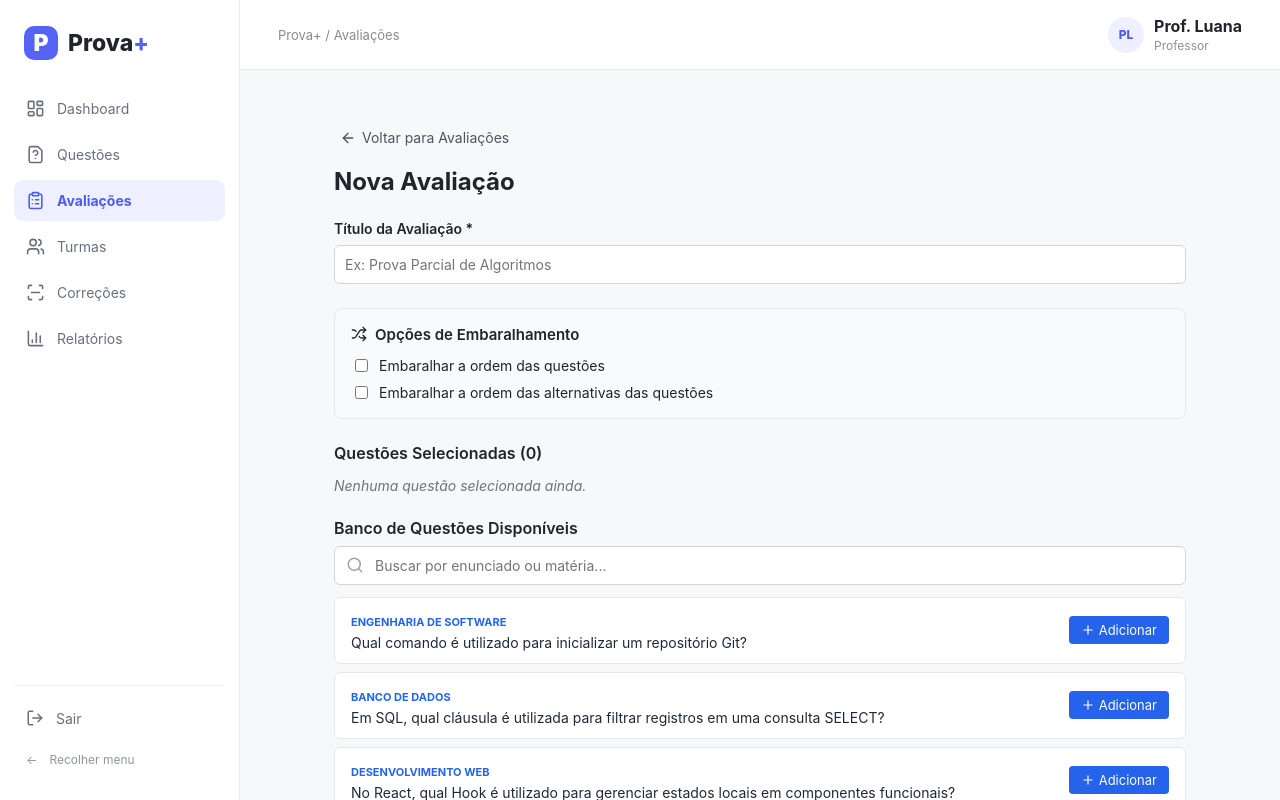
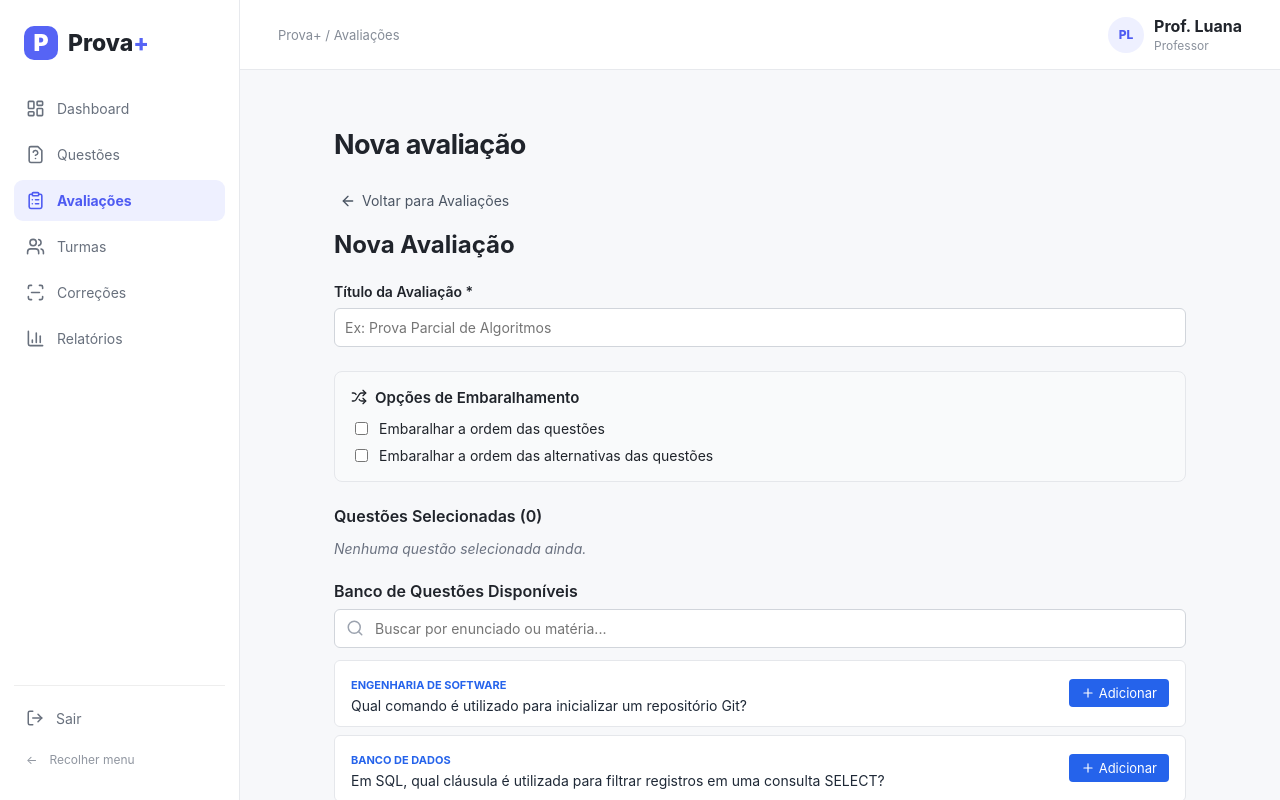
Before and after one commit to LuanaMelchioretto/Projeto-de-Software, a React (Vite) app in the folder front-end/: page /avaliacoes/nova in a window 1280 px wide. Shown: the top 800 px of the page. Built offline with nearby package versions, Linux system fonts and the light colour scheme.

Commit message:
fix: corrige renderização SSR da tela de nova avaliação

```diff
--- a/front-end/src/pages/assessments/NewAssessmentPage.jsx
+++ b/front-end/src/pages/assessments/NewAssessmentPage.jsx
@@ -1,6 +1,7 @@
 import React, { useState } from 'react';
 import { useNavigate } from 'react-router-dom';
 import { ArrowLeft, Search, Plus, Trash2, Check, Shuffle } from 'lucide-react';
+import PageTitle from '../../components/page-title/PageTitle';
 
 // Dados mockados de questões para seleção no banco
 const questoesBancoMock = [
@@ -63,6 +64,9 @@ export default function NewAssessmentPage() {
 
   return (
     <div style={{ padding: '24px', maxWidth: '900px', margin: '0 auto' }}>
+      <PageTitle title="Nova avaliação" />
+      {typeof window !== 'undefined' && !window.navigator.userAgent.includes('Node.js') && (
+        <>
       {/* Botão Voltar */}
       <button
         onClick={() => navigate('/avaliacoes')}
@@ -71,7 +75,7 @@ export default function NewAssessmentPage() {
         <ArrowLeft size={16} /> Voltar para Avaliações
       </button>
 
-      <h1 style={{ fontSize: '24px', fontWeight: 'bold', marginBottom: '24px' }}>Nova Avaliação</h1>
+      <h2 style={{ fontSize: '24px', fontWeight: 'bold', marginBottom: '24px' }}>Nova Avaliação</h2>
 
       {/* Alerta de Sucesso */}
       {mensagemSucesso && (
@@ -215,6 +219,8 @@ export default function NewAssessmentPage() {
           </button>
         </div>
       </form>
+        </>
+      )}
     </div>
   );
 }
```
